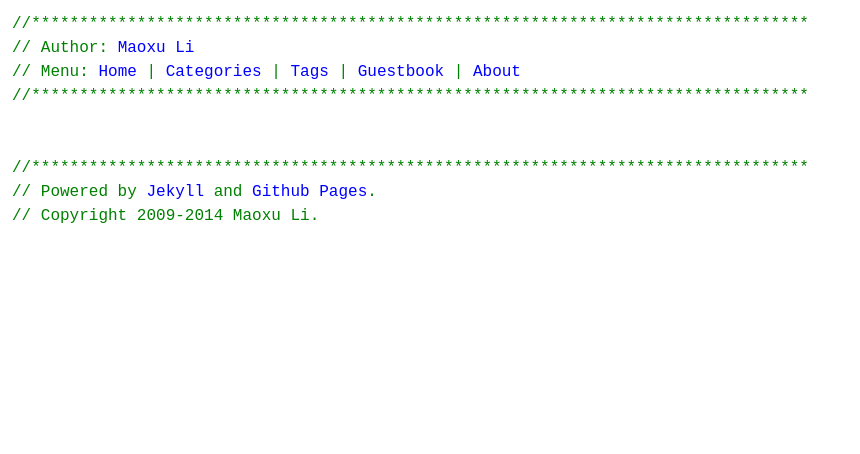
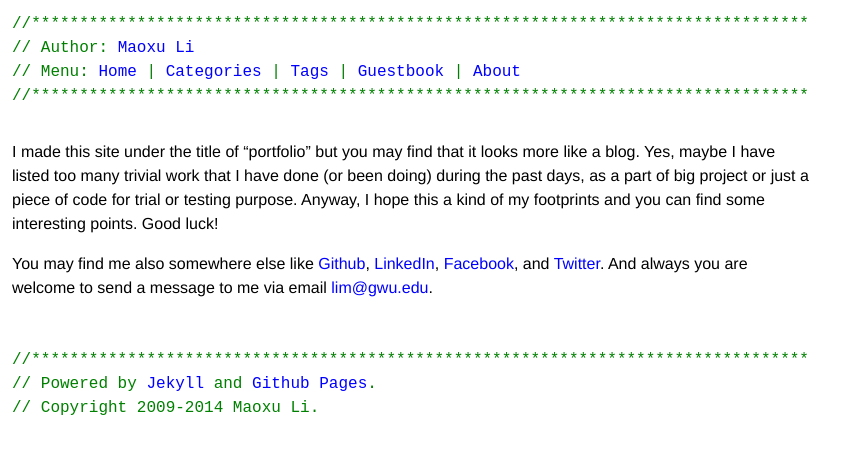
Before and after one commit to maoxuli/portfolio.maoxuli.com, a Jekyll site: the page built from about/index.md, in a window 1280 px wide. Shown: the top 454 px of the page, without its empty margins (0-860 px from the left). Built offline with Jekyll 4.4.1, drawn with Linux system fonts in a browser that asks for light colours; Markdown is read by kramdown in place of the engine named in the settings.

Commit message:
About page

```diff
--- a/about/index.md
+++ b/about/index.md
@@ -2,3 +2,7 @@
 layout: page
 title: About
 ---
+
+I made this site under the title of "portfolio" but you may find that it looks more like a blog. Yes, maybe I have listed too many trivial work that I have done (or been doing) during the past days, as a part of big project or just a piece of code for trial or testing purpose. Anyway, I hope this a kind of my footprints and you can find some interesting points. Good luck!
+
+You may find me also somewhere else like <a href="https://github.com/maoxuli">Github</a>, <a href="http://linkedin.com/maoxuli">LinkedIn</a>, <a href="http://facebook.com/maoxuli">Facebook</a>, and <a href="http://twitter.com/maoxuli">Twitter</a>. And always you are welcome to send a message to me via email <a href="#">lim@gwu.edu</a>.
```
